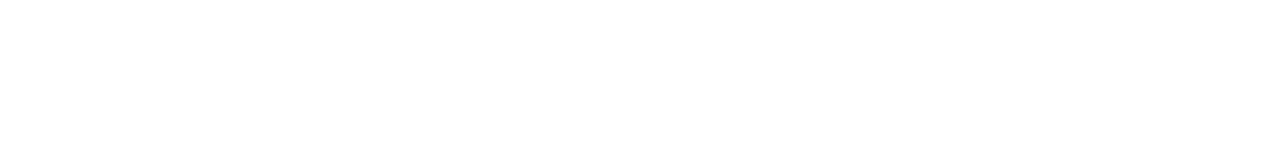
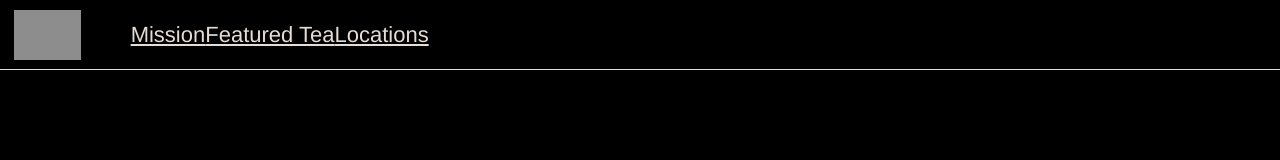
Before and after one commit to kaffeyeen/teacozy, a plain HTML site: page index.html in a window 1280 px wide. Drawn offline with Linux system fonts and the light colour scheme; grey boxes are pictures that could not be loaded.

Commit message:
start header

```diff
--- a/index.html
+++ b/index.html
@@ -6,6 +6,16 @@
     <link href=".\ressources\style.css" type="text/css" rel="stylesheet">
   </head>
   <body>
+   <!--/* Header */-->
+    <header class="banner">
+
+      <span class="logo"> <img src="https://s3.amazonaws.com/codecademy-content/courses/freelance-1/unit-4/img-tea-cozy-logo.png" alt="logo tea cosy"> </span>
+    <nav>
+       <span> <a href="#">Mission</a></span>
+       <span> <a href="#">Featured Tea</a></span>
+       <span> <a href="#">Locations</a></span>
+    </nav>
+    </header>
 
   </body>
 </html>
--- a/ressources/style.css
+++ b/ressources/style.css
@@ -0,0 +1,41 @@
+body {
+  font-family: Helvetica;
+  font-size: 22px;
+  color: seashell;
+  background-color: #000;
+  opacity: 0.9;
+  margin: 0;
+  text-align: center;
+}
+ h1 {
+
+ }
+
+/* Header */
+
+.banner {
+  display: flex;
+   height: 69px;
+   padding-left: 10px;
+   position: fixed;
+   border-bottom: 1px solid seashell;
+   flex-grow: 1;
+   width: 100%;
+
+}
+
+ .logo img {
+   height: 50px;
+  padding: 10px 50px 0px 4px;
+
+ }
+ header nav {
+   display: flex;
+   align-items: center;
+
+
+ }
+nav a {
+  color: seashell;
+  text-decoration: underline;
+}
```
